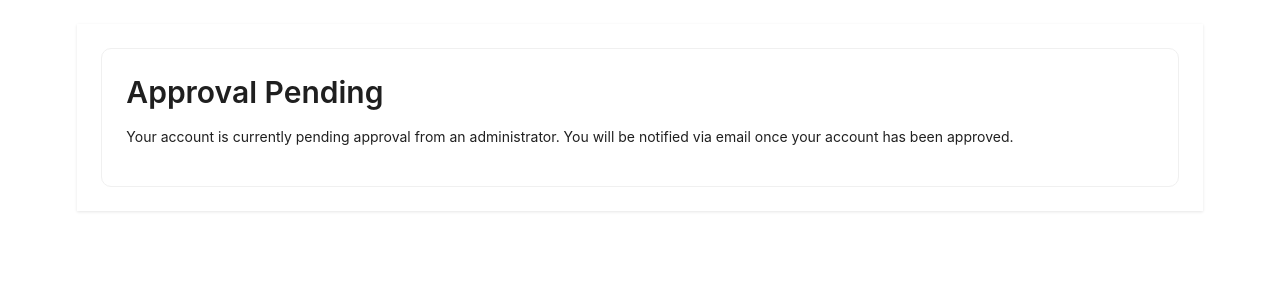
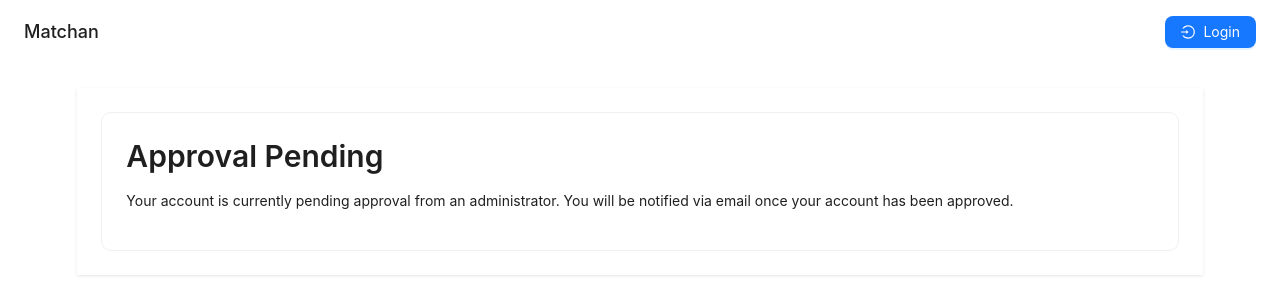
Before and after one commit to Seebiscuit/matchan, a Next.js app: page /auth/pending in a window 1280 px wide. Shown: the top 300 px of the page. Built offline with nearby package versions, Linux system fonts and the light colour scheme; no server answers.

Commit message:
Add header with nav and logout

```diff
--- a/src/components/AntdLayout.tsx
+++ b/src/components/AntdLayout.tsx
@@ -1,15 +1,23 @@
 'use client';
 
-import { ConfigProvider, Layout, Row, Col, theme } from 'antd';
+import { ConfigProvider, Layout, Row, Col, theme, Menu, Button } from 'antd';
+import { PlusOutlined, UserOutlined, LoginOutlined, LogoutOutlined } from '@ant-design/icons';
+import Link from 'next/link';
+import { usePathname } from 'next/navigation';
+import { useSession, signIn, signOut } from 'next-auth/react';
 import 'antd/dist/reset.css';
 
-const { Content } = Layout;
+const { Content, Header } = Layout;
 
 export default function AntdLayout({
   children,
 }: {
   children: React.ReactNode;
 }) {
+  const pathname = usePathname();
+  const { data: session, status } = useSession();
+  const isAdmin = session?.user?.role === 'ADMIN';
+
   return (
     <ConfigProvider
       theme={{
@@ -22,6 +30,64 @@ export default function AntdLayout({
       }}
     >
       <Layout style={{ minHeight: '100vh', background: 'var(--ant-color-bg-layout)' }}>
+        <Header style={{
+          background: 'var(--ant-color-bg-container)',
+          borderBottom: '1px solid var(--ant-color-border)',
+          padding: '0 24px',
+        }}>
+          <Row justify="space-between" align="middle" style={{ height: '100%' }}>
+            <Col>
+              <Link href="/" style={{ color: 'inherit', textDecoration: 'none' }}>
+                <h1 style={{ margin: 0, fontSize: '18px' }}>Matchan</h1>
+              </Link>
+            </Col>
+            <Col>
+              <Row gutter={16} align="middle">
+                {status === 'authenticated' ? (
+                  <>
+                    <Col>
+                      <Link href="/singles/new">
+                        <Button type="primary" icon={<PlusOutlined />}>
+                          Add Single
+                        </Button>
+                      </Link>
+                    </Col>
+                    {isAdmin && (
+                      <Col>
+                        <Link href="/singles">
+                          <Button
+                            icon={<UserOutlined />}
+                            type={pathname === '/singles' ? 'primary' : 'default'}
+                          >
+                            View Singles
+                          </Button>
+                        </Link>
+                      </Col>
+                    )}
+                    <Col>
+                      <Button
+                        icon={<LogoutOutlined />}
+                        onClick={() => signOut()}
+                      >
+                        Logout
+                      </Button>
+                    </Col>
+                  </>
+                ) : (
+                  <Col>
+                    <Button
+                      type="primary"
+                      icon={<LoginOutlined />}
+                      onClick={() => signIn()}
+                    >
+                      Login
+                    </Button>
+                  </Col>
+                )}
+              </Row>
+            </Col>
+          </Row>
+        </Header>
         <Content>
           <Row justify="center">
             <Col
```
